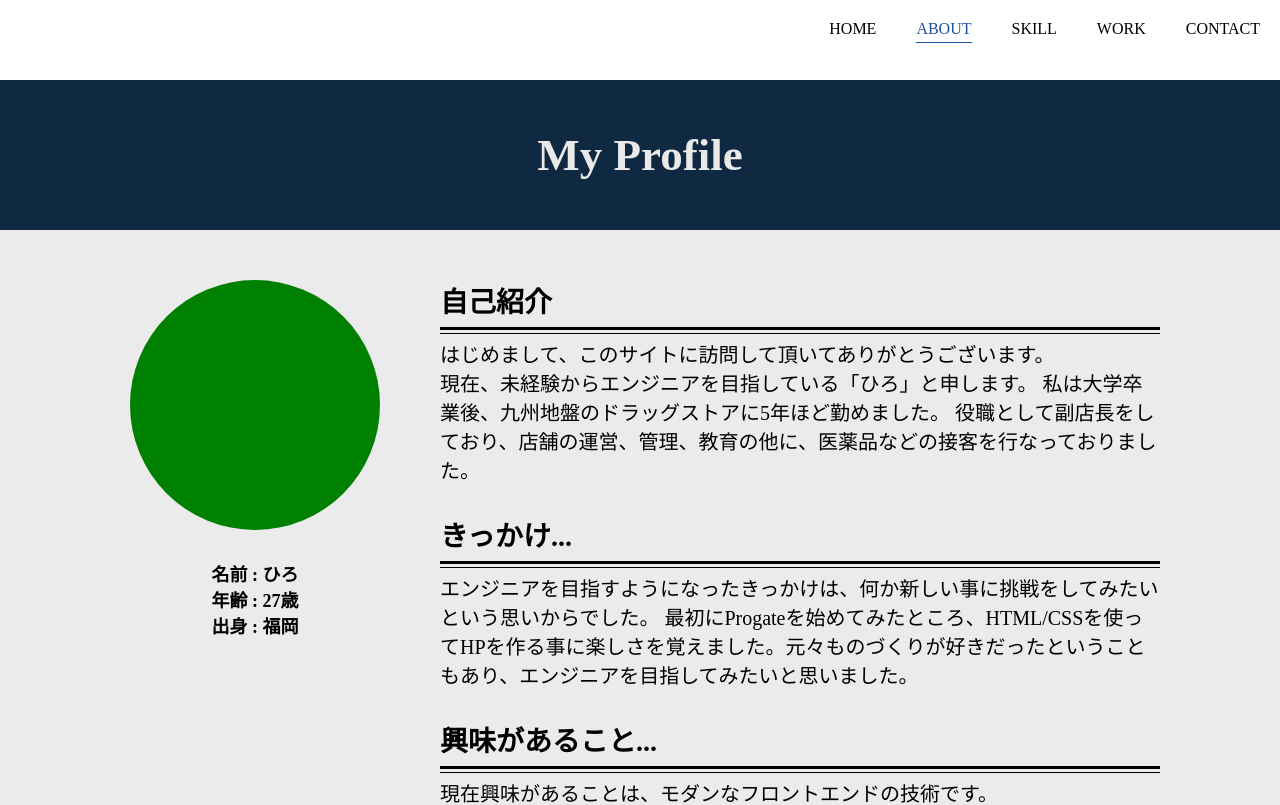
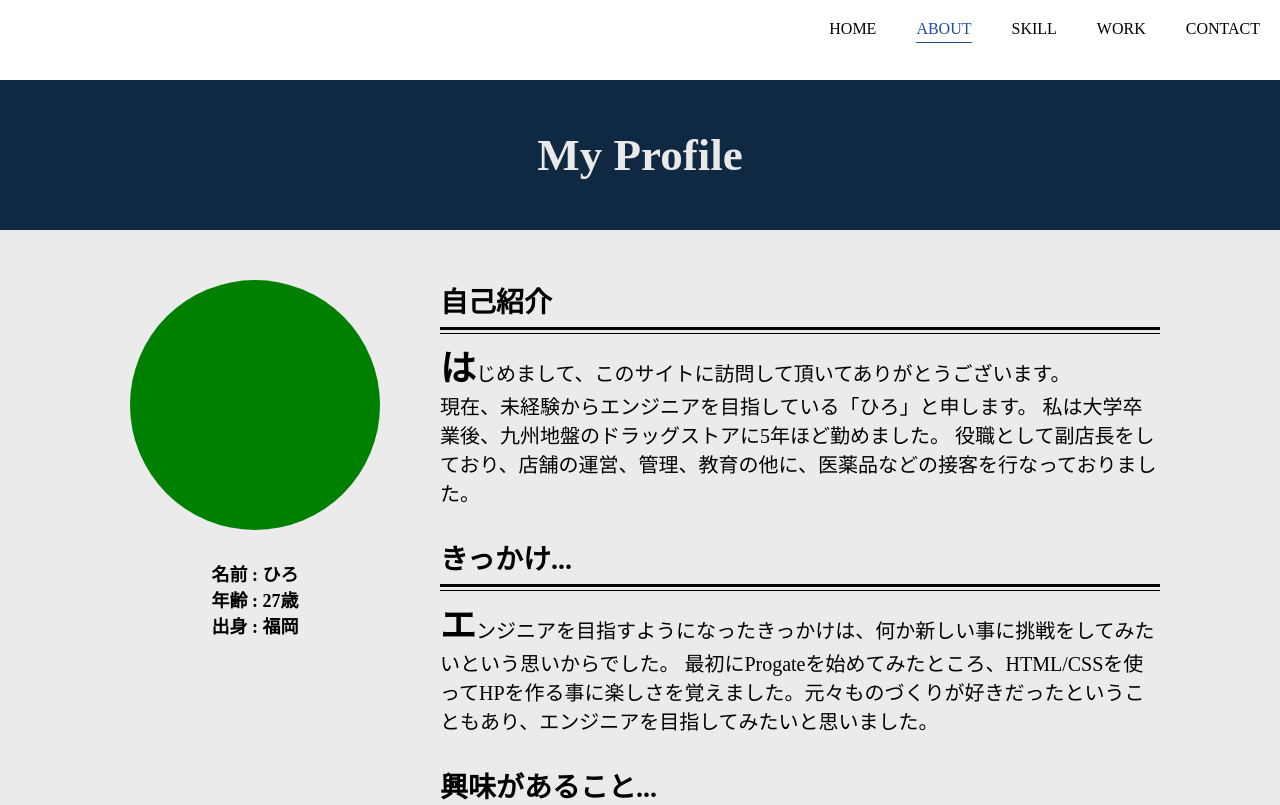
Before and after one commit to hiro0214/portfolio, a Nuxt app: page /about in a window 1280 px wide. Shown: the top 805 px of the page. Built offline with nearby package versions, Linux system fonts and the light colour scheme.

Commit message:
about-fix

```diff
--- a/pages/about.vue
+++ b/pages/about.vue
@@ -124,6 +124,10 @@
       }
       > p {
         font-size:20px;
+        &::first-letter {
+          font-size:36px;
+          font-weight:600;
+        }
       }
       &-enter {
         opacity:0;
```
